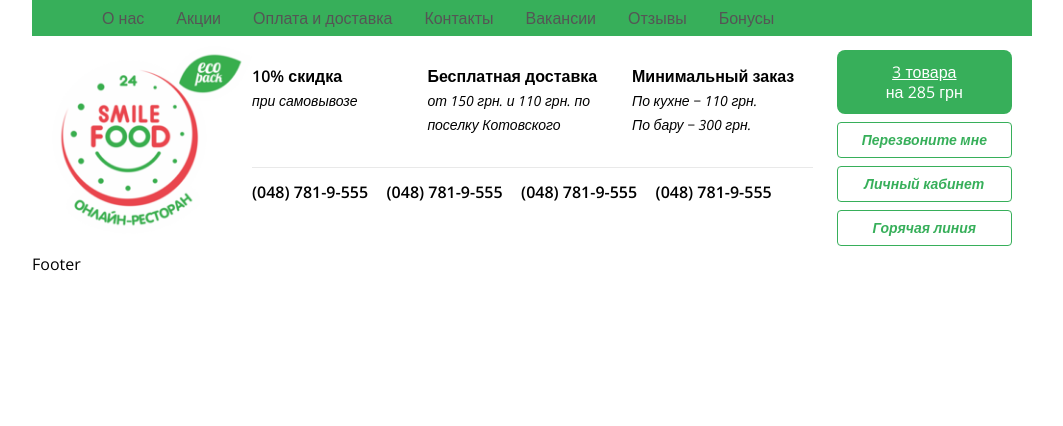
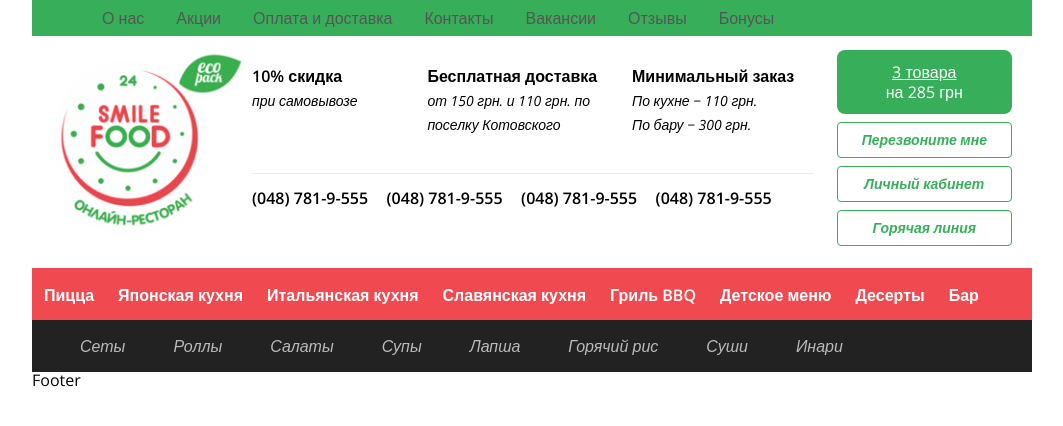
Before and after one commit to Alex-Schweiz/food-delivery-react, a React app: page / in a window 1280 px wide. Shown: the top 426 px of the page, without its empty margins (108-1171 px from the left). Built offline with nearby package versions, Linux system fonts and the light colour scheme.

Commit message:
Added Black and Red Menu

```diff
--- a/src/components/Header/InfoHeader/InfoHeader.css
+++ b/src/components/Header/InfoHeader/InfoHeader.css
@@ -1,6 +1,7 @@
 .InfoHeader {
     padding: 10px 20px;
-    height: 200px;
+    height: 212px;
+    /*background-color: #aaa;*/
     display: flex;
 }
 
--- a/src/components/Header/TopLinks/TopLinks.js
+++ b/src/components/Header/TopLinks/TopLinks.js
@@ -2,7 +2,7 @@ import React from 'react';
 
 import classes from './TopLinks.css';
 
-const topLinks = (props) => (
+const topLinks = () => (
   <div className={classes.TopLinks}>
     <a href="/">О нас</a>
     <a href="/">Акции</a>
--- a/src/components/Layout/Layout.js
+++ b/src/components/Layout/Layout.js
@@ -2,10 +2,12 @@ import React from 'react';
 
 import Aux from '../../hoc/Auxx/Auxx';
 import Header from '../Header/Header';
+import RedMenu from '../RedMenu/RedMenu';
 
 const layout = (props) => (
   <Aux>
-    <Header></Header>
+    <Header />
+    <RedMenu />
     <main>
       {props.children}
     </main>
--- /dev/null
+++ b/src/components/RedMenu/RedMenu.css
@@ -0,0 +1,46 @@
+.RedMenu {
+    background-color: #f04a50;
+    height: 52px;
+}
+
+.RedMenu a {
+    float: left;
+    display: block;
+    text-align: center;
+    padding: 18px 12px;
+    text-decoration: none;
+    font-size: 16px;
+    font-weight: 600;
+    line-height: 18px;
+    color: #fff;
+    transition: .3s;
+}
+
+.RedMenu a:hover {
+    background-color: #222;
+}
+
+.BlackMenu {
+    background-color: #222;
+    padding: 12px 16px;
+    height: 28px;
+    /*display: none;*/
+}
+
+.BlackMenu a {
+    float: left;
+    display: block;
+    text-align: center;
+    padding: 6px 16px;
+    margin-left: 16px;
+    text-decoration: none;
+    font-size: 16px;
+    font-style: italic;
+    color: #bbb;
+    transition: .3s;
+    border-radius: 4px;
+}
+
+.BlackMenu a:hover {
+    background-color: #111;
+}
--- /dev/null
+++ b/src/components/RedMenu/RedMenu.js
@@ -0,0 +1,29 @@
+import React from 'react';
+
+import classes from './RedMenu.css';
+
+const redMenu = () => (
+  <div>
+    <nav className={classes.RedMenu}>
+      <a href="/">Пицца</a>
+      <a href="/">Японская кухня</a>
+      <a href="/">Итальянская кухня</a>
+      <a href="/">Славянская кухня</a>
+      <a href="/">Гриль BBQ</a>
+      <a href="/">Детское меню</a>
+      <a href="/">Десерты</a>
+      <a href="/">Бар</a>
+    </nav>
+    <nav className={classes.BlackMenu}><a href="/">Сеты</a>
+      <a href="/">Роллы</a>
+      <a href="/">Салаты</a>
+      <a href="/">Супы</a>
+      <a href="/">Лапша</a>
+      <a href="/">Горячий рис</a>
+      <a href="/">Суши</a>
+      <a href="/">Инари</a>
+    </nav>
+  </div>
+);
+
+export default redMenu;
```
